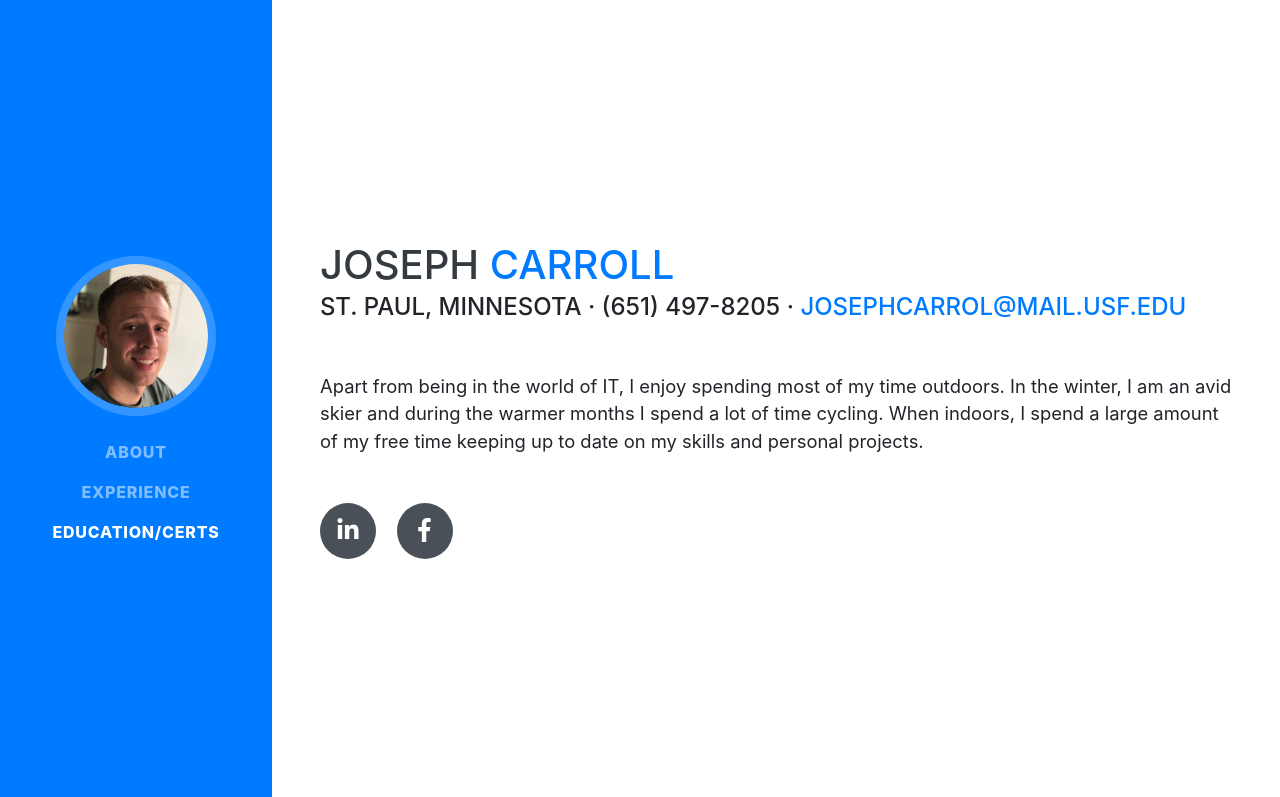
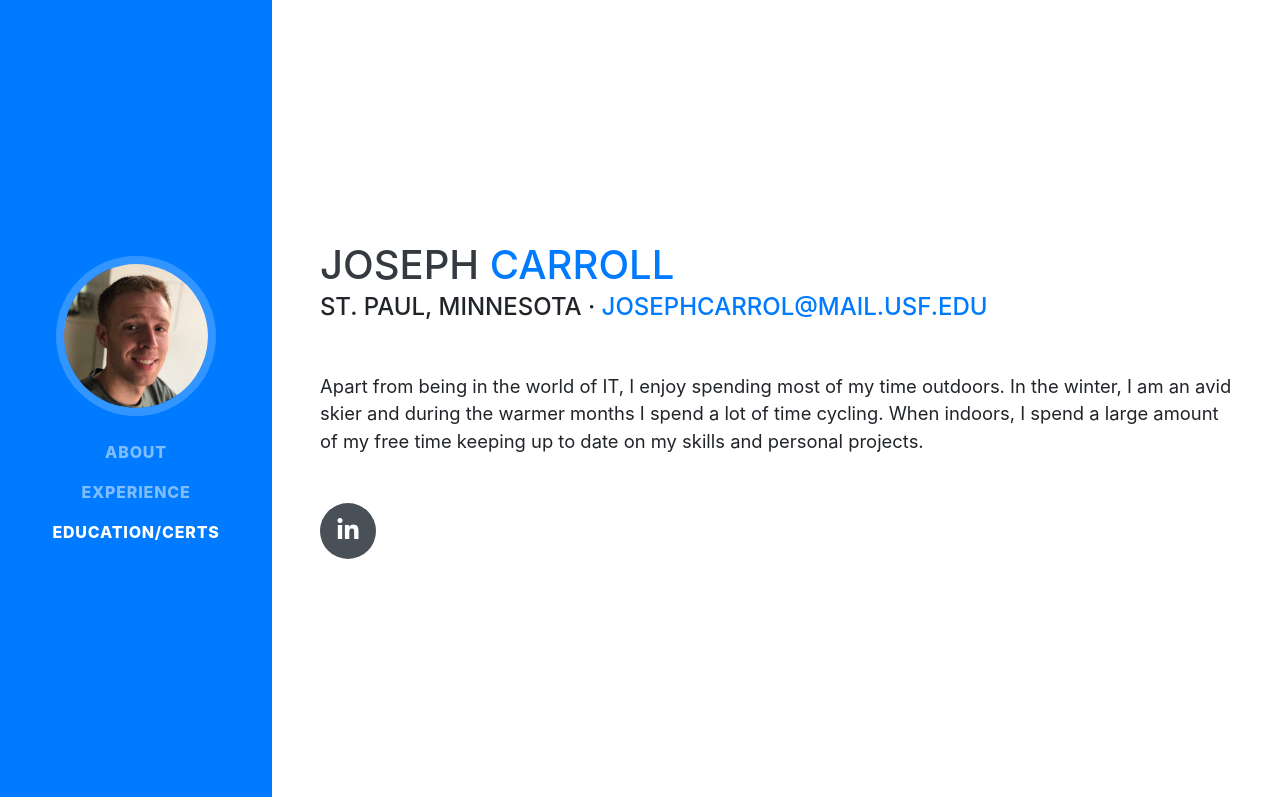
Before and after one commit to jcc03/carroll-joseph, a website with bundled scripts: page index.html in a window 1280 px wide. Shown: the top 797 px of the page. Built offline with nearby package versions, Linux system fonts and the light colour scheme; a web font is replaced by a local one.

Commit message:
Update index.html

```diff
--- a/index.html
+++ b/index.html
@@ -60,7 +60,7 @@
         <h1 class="mb-0">Joseph
           <span class="text-primary">Carroll</span>
         </h1>
-        <div class="subheading mb-5">St. Paul, Minnesota · (651) 497-8205 ·
+        <div class="subheading mb-5">St. Paul, Minnesota ·
           <a href="mailto:name@email.com">josephcarrol@mail.usf.edu</a>
         </div>
         <p class="lead mb-5">
@@ -70,9 +70,6 @@
         <div class="social-icons">
           <a href="https://www.linkedin.com/in/joseph-carroll-8830a7162/">
             <i class="fab fa-linkedin-in"></i>
-          </a>
-          <a href="https://www.facebook.com/joseph.carroll.5437">
-            <i class="fab fa-facebook-f"></i>
           </a>
         </div>
       </div>
```
